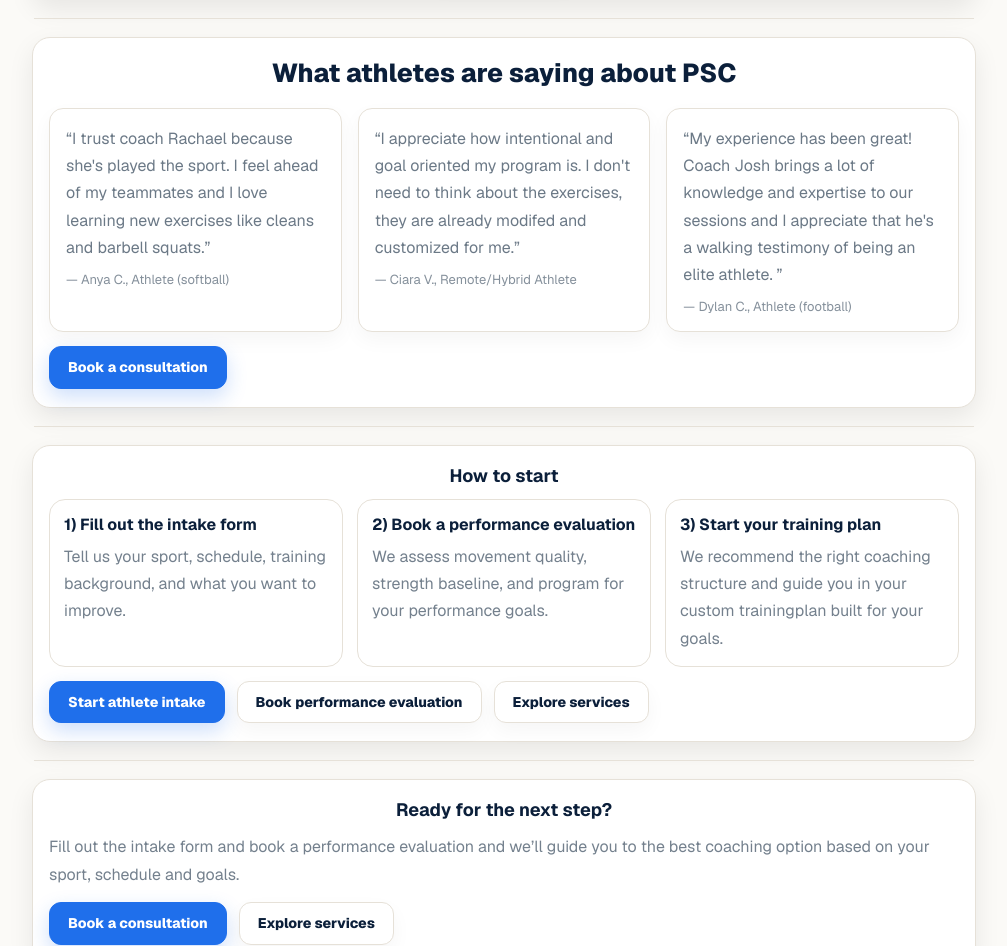
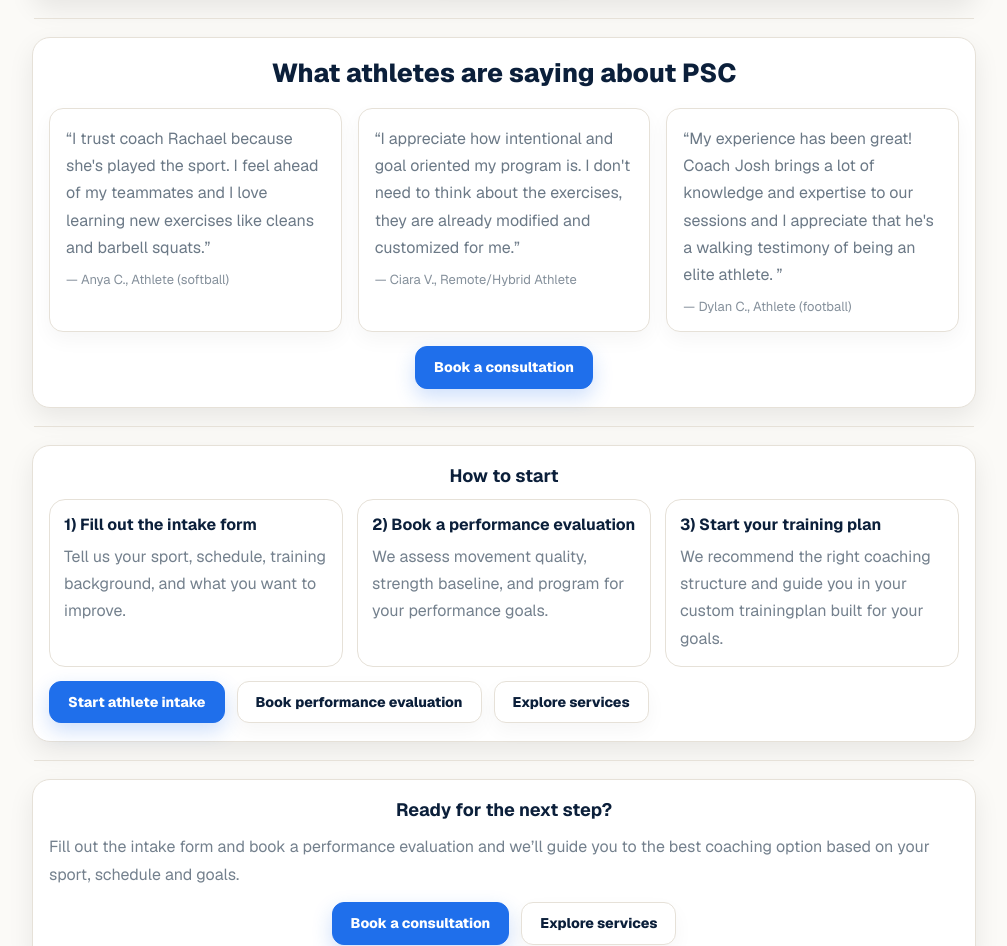
Before and after one commit to UHE4VY/pasifika-sc, a Next.js app: page / in a window 1280 px wide. Shown: the part 3466-4412 px from the top of the page, without its empty margins (136-1143 px from the left). Built offline with nearby package versions, Linux system fonts and the light colour scheme.

Commit message:
CTA button edits

```diff
--- a/app/page.tsx
+++ b/app/page.tsx
@@ -466,9 +466,7 @@ export default function HomePage() {
             guide you to the best coaching option based on your sport, schedule and goals.
           </p>
 
-          <div
-            style={{ marginTop: 14, display: "flex", gap: 12, flexWrap: "wrap" }}
-          >
+          <div style={{ ...ctaRowStyle, marginTop: 14 }}>
             <CallToAction href="/schedule" variant="primary">
               Book a consultation
             </CallToAction>
--- a/components/Testimonials.tsx
+++ b/components/Testimonials.tsx
@@ -51,7 +51,7 @@ export default function Testimonials({
         ))}
       </div>
 
-      <div style={{ marginTop: 14 }}>
+      <div style={{ marginTop: 14, textAlign: "center" }}>
         <CallToAction href={ctaHref}>{ctaText}</CallToAction>
       </div>
     </section>
--- a/content/testimonials.ts
+++ b/content/testimonials.ts
@@ -7,7 +7,7 @@ export const testimonials: Testimonial[] = [
     role: "Athlete (softball)",
   },
   {
-    quote: "I appreciate how intentional and goal oriented my program is. I don't need to think about the exercises, they are already modifed and customized for me.",
+    quote: "I appreciate how intentional and goal oriented my program is. I don't need to think about the exercises, they are already modified and customized for me.",
     name: "Ciara V.",
     role: "Remote/Hybrid Athlete",
   },
```
